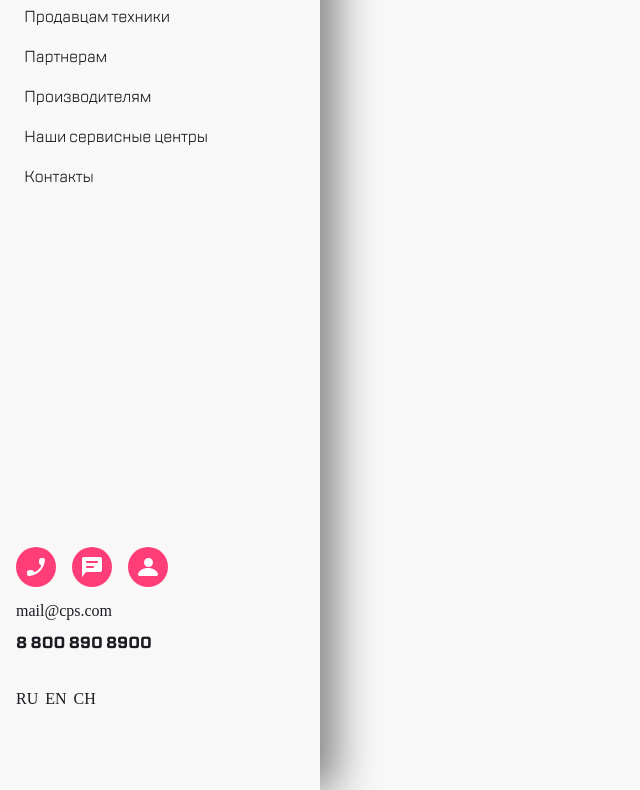
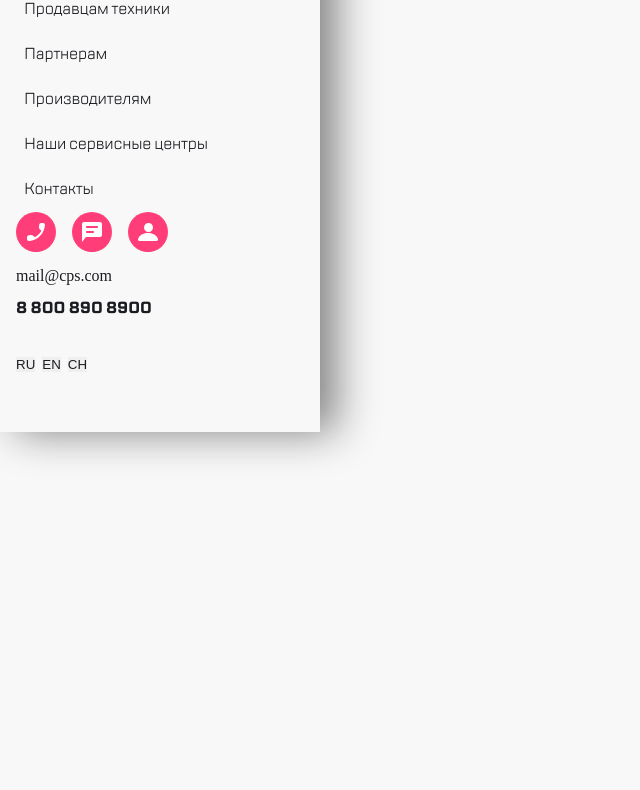
Before and after one commit to GreyGrizzly319/layotkata-2, a plain HTML site: page index.html in a window 1280 px wide. Shown: the part 234-1024 px from the top of the page, without its empty margins (0-640 px from the left). After the commit the page ends 800 px from the top, so only its background shows below. Drawn offline with Linux system fonts and the light colour scheme.

Commit message:
Add files via upload

```diff
--- a/index.html
+++ b/index.html
@@ -8,25 +8,26 @@
     <link rel="stylesheet" href="style.css">
 </head>
 <body>
-    <div class="wrapper">
+    <div class="overlay">
+    <aside class="wrapper">
+        <div class="inner__container">
     <!-- верстаем Header -->
-    <header class="header">
-        <div class="header__container">
+    <div class="header">
+        <div class="header__nav">
         <button class="header__button button cancel">
-            <img class="icon" src="icon/cancel.svg" alt="">
+            <img class="icon" src="assets/icon/cancel.svg" alt="">
         </button>
         <a  href="" class="header__logo">
-            <img  src="assets/img/Group.svg" alt="">
+            <img  src="assets/img/Group.svg" alt="логотип" href="#">
         </a>
         <button class="header__button button loupe">
-            <img class ="icon" src="icon/loupe.svg" alt="">
+            <img class ="icon" src="assets/icon/loupe.svg" alt="">
         </button>
     </div>
-    </header>
+</div>
 
 <!-- верстаем main -->
-    <main>
-    <div class="main__container">
+    <div class="main">
 <menu class="main__menu">
     <ul class="main__menu-list">
         <li class="main__menu-item
@@ -47,39 +48,38 @@
         " ><a class="menu__link" class="" href="#">Контакты</a></li>
     </ul>
 </menu>
-</div>
-    </main>
+
+    </div>
     <!-- верстаем футер -->
-    <footer class="footer">
-        <div class="footer__container">
+    <div class="footer">
             <div class="footer__nav">
                 <button class="footer__button button">
-                    <img src="icon/call.svg" alt="" class="icon">
+                    <img src="assets/icon/call.svg" alt="" class="icon">
                 </button>
                 <button class="footer__button button">
-                    <img src="icon/message.svg" alt="" class="icon">
+                    <img src="assets/icon/message.svg"  alt="" class="icon">
                 </button>
                 <button class="footer__button button">
-                    <img src="icon/profile.svg" alt="" class="icon">
+                    <img src="assets/icon/profile.svg" alt="" class="icon">
                 </button>
             </div>
             <div class="footer__contact">
-                <div class="footer__mail">
-                    mail@cps.com
-                </div>
-                <div class="footer__number">
-                    8 800 890 8900
-                </div>
+               <a class="footer__mail" href="email:">mail@cps.com</a>
+
+                <a class ="footer__number"href="tel:">8 800 890 8900</a>
+
+
             </div>
             <div class="foooter__leanguages">
                 <ul class="leanguages__list">
-                    <li><a class="leanguages__link" href="#">RU</a></li>
-                    <li><a class="leanguages__link" href="#">EN</a></li>
-                    <li><a class="leanguages__link" href="#">CH</a></li
+                    <li><button class="leanguages__button" href="#">RU</button></li>
+                    <li><button class="leanguages__button" href="#">EN</button></li>
+                    <li><button class="leanguages__button" href="#">CH</button></li
                 </ul>
             </div>
-        </div>
-    </footer>
+    </div>
+</div>
+</aside>
 </div>
 </body>
 </html>
--- a/style.css
+++ b/style.css
@@ -68,32 +68,38 @@ button:hover {
 }
 
 body {
-  width: 768px;
-  height: 1024px;
   background-color: #f8f8f8;
 }
 
+.overlay{
+  filter:blur(0.7px);
+  z-index: -1;
+  width: 100vw;
+  height: 100vh;
+
+}
+
 .wrapper {
-  width: 320px;
-  height: 1024px;
-  /* border-right: solid 1px black; */
+  max-width: 320px;
   margin-right: auto;
-  /* position: fixed; */
   box-shadow: 16px 0px 40px 0px #808080;
+
+}
+.inner__container{
+  width: 90%;
+  margin:auto;
 }
 
 /* стилизуем header */
 .header {
-  min-width: 320px;
-  height: 86px;
+  min-height: 86px;
   display: flex;
   align-items: center;
-  margin-bottom: 25px;
+
 }
 
-.header__container {
-  width: 90%;
-  margin: auto;
+ .header__nav {
+  width: 100%;
   display: flex;
   align-items: center;
 }
@@ -108,14 +114,6 @@ body {
 
 /* стилизуем main */
 
-main {
-  width: 320px;
-  margin-bottom: 350px;
-}
-
-.main__menu {
-  /* margin-bottom: 270px;  */
-}
 
 .main__container {
   width: 90%;
@@ -131,8 +129,8 @@ main {
 
 .menu__link {
   color: #1b1c21;
-  width: px;
-  height: 40px;
+  width: 100%;
+  height: 100%;
   display: flex;
   align-items: center;
   gap: 20px;
@@ -174,13 +172,20 @@ main {
   margin-bottom: 16px;
 }
 
+.footer__contact{
+  display: flex;
+  flex-direction: column;
+}
+
 .footer__mail {
   margin-bottom: 16px;
+  color: #1B1C21
 }
 
 .footer__number {
   font-family: TT Lakes bold;
   margin-bottom: 40px;
+  color: #1B1C21;
 }
 
 .leanguages__list {
@@ -189,10 +194,11 @@ main {
   font-size: 16px;
 }
 
-.leanguages__link {
+.leanguages__button {
   color: #1b1c21;
+  border: transparent;
 }
 
-.leanguages__link:hover {
+.leanguages__button:hover {
   color: #7e7e82;
 }
```
Also changed, not shown: assets/icon/call.svg (added), assets/icon/cancel.svg (added), assets/icon/loupe.svg (added), assets/icon/message.svg (added), assets/icon/profile.svg (added).
